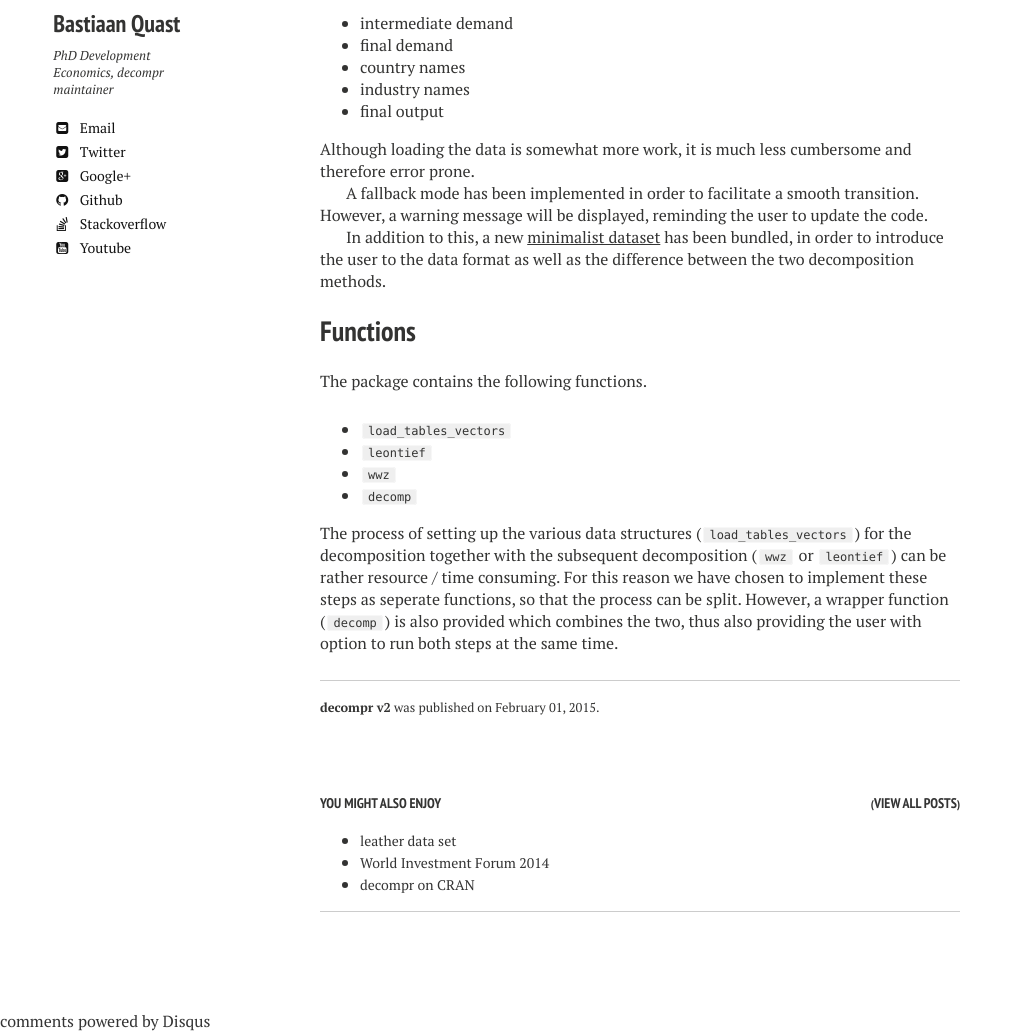
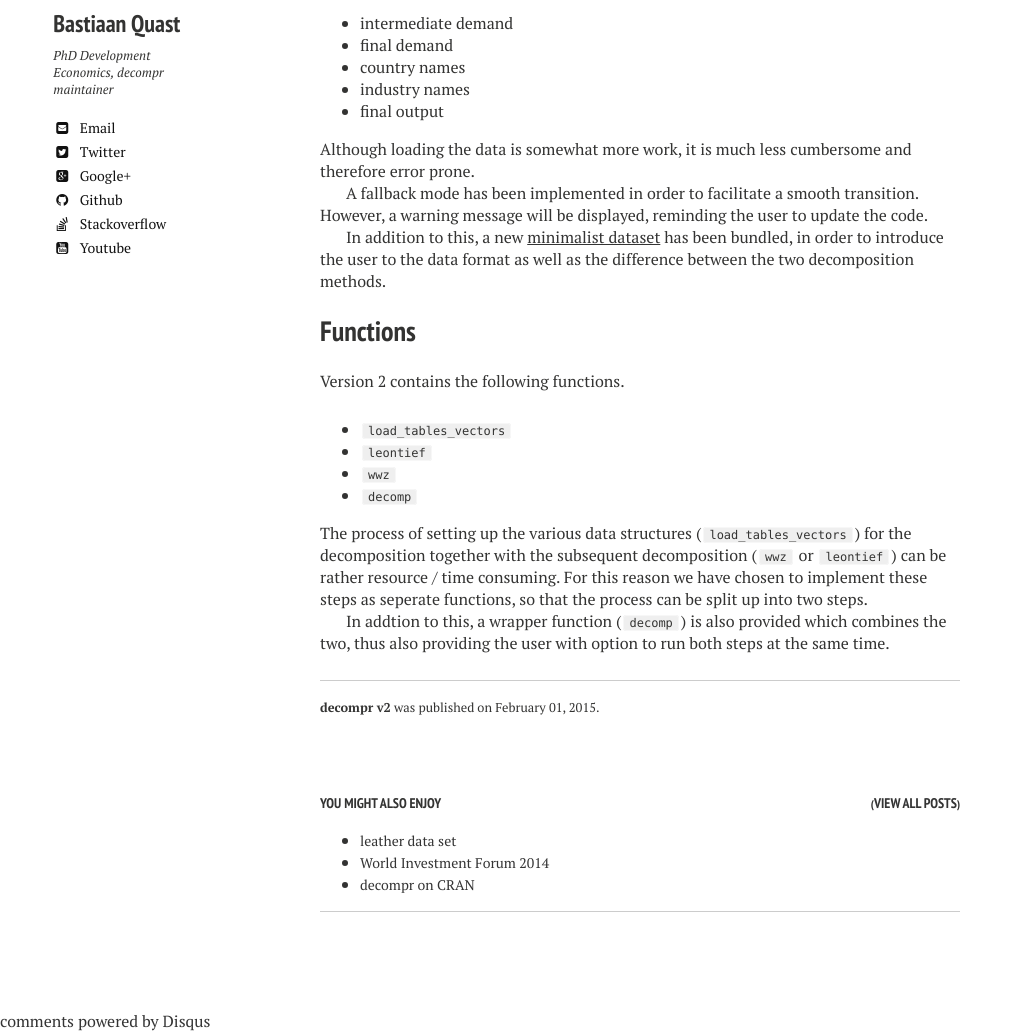
Before and after one commit to bquast/decompr, a Jekyll site: the page built from _posts/2015-02-01-decompr-v2.md, in a window 1280 px wide, cut to the strip 290-1322 px from the top of the page. Shown: the whole strip, without its empty margins (0-1023 px from the left). Built offline with Jekyll 4.4.1, drawn with Linux system fonts in a browser that asks for light colours; nearby versions of some CDN libraries; comment, search, counter and statistics services are not loaded.

Commit message:
update layout

```diff
--- a/_posts/2015-02-01-decompr-v2.md
+++ b/_posts/2015-02-01-decompr-v2.md
@@ -23,11 +23,13 @@ In addition to this, a new [minimalist dataset](/decompr/leather-data) has been
 
 Functions
 ---------
-The package contains the following functions.
+Version 2 contains the following functions.
 
 * `load_tables_vectors`
 * `leontief`
 * `wwz`
 * `decomp`
 
-The process of setting up the various data structures (`load_tables_vectors`) for the decomposition together with the subsequent decomposition (`wwz` or `leontief`) can be rather resource / time consuming. For this reason we have chosen to implement these steps as seperate functions, so that the process can be split. However, a wrapper function (`decomp`) is also provided which combines the two, thus also providing the user with option to run both steps at the same time.
+The process of setting up the various data structures (`load_tables_vectors`) for the decomposition together with the subsequent decomposition (`wwz` or `leontief`) can be rather resource / time consuming. For this reason we have chosen to implement these steps as seperate functions, so that the process can be split up into two steps.
+
+In addtion to this, a wrapper function (`decomp`) is also provided which combines the two, thus also providing the user with option to run both steps at the same time.
```
